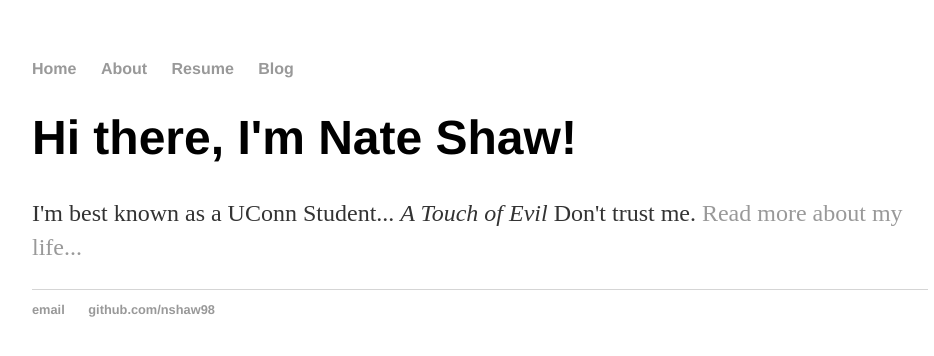
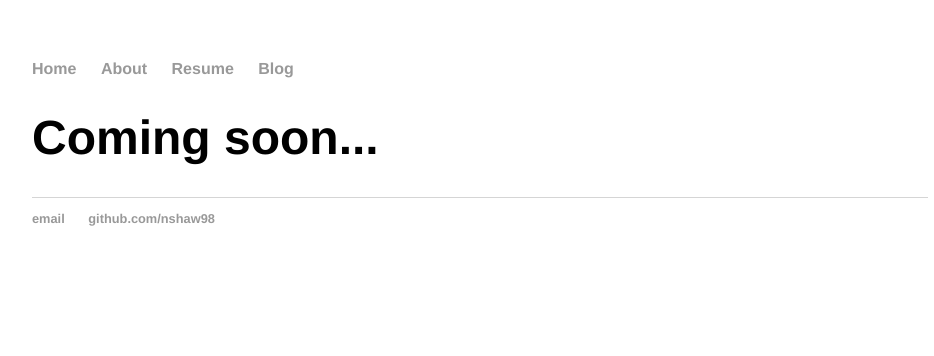
Before and after one commit to nshaw98/aboutnathan.github.io, a Jekyll site: the page built from about/index.html, in a window 1280 px wide. Shown: the top 356 px of the page, without its empty margins (160-1094 px from the left). Built offline with Jekyll 4.4.1, drawn with Linux system fonts in a browser that asks for light colours.

Commit message:
Update index.html

```diff
--- a/about/index.html
+++ b/about/index.html
@@ -2,6 +2,6 @@
 layout: default
 ---
 <div class="blurb">
-	<h1>Hi there, I'm Nate Shaw!</h1>
-	<p>I'm best known as a UConn Student... <em>A Touch of Evil</em> Don't trust me. <a href="/about">Read more about my life...</a></p>
+	<h1>Coming soon...</h1>
+
 </div><!-- /.blurb -->
```
